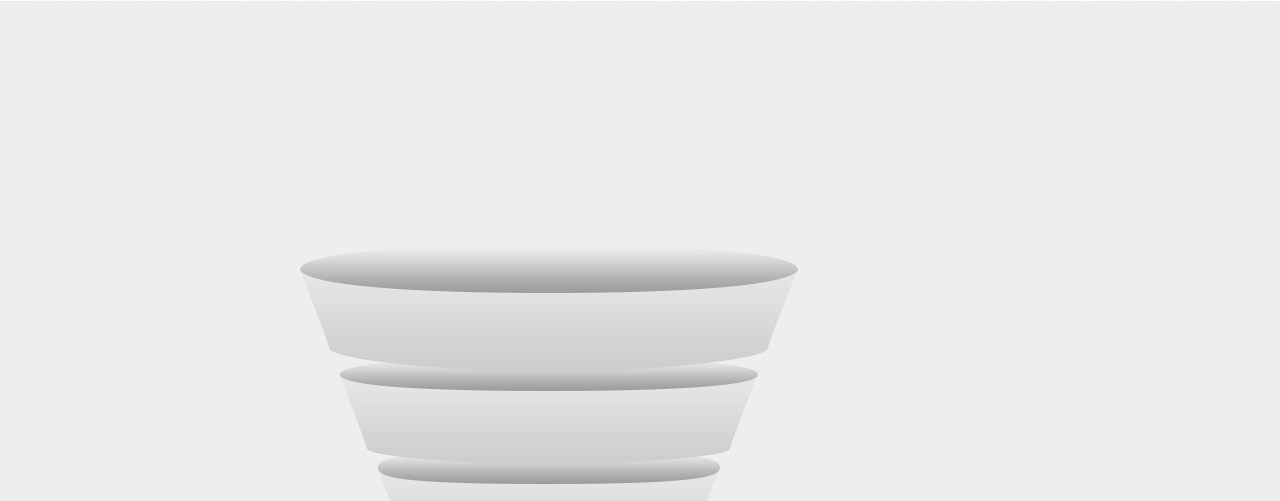
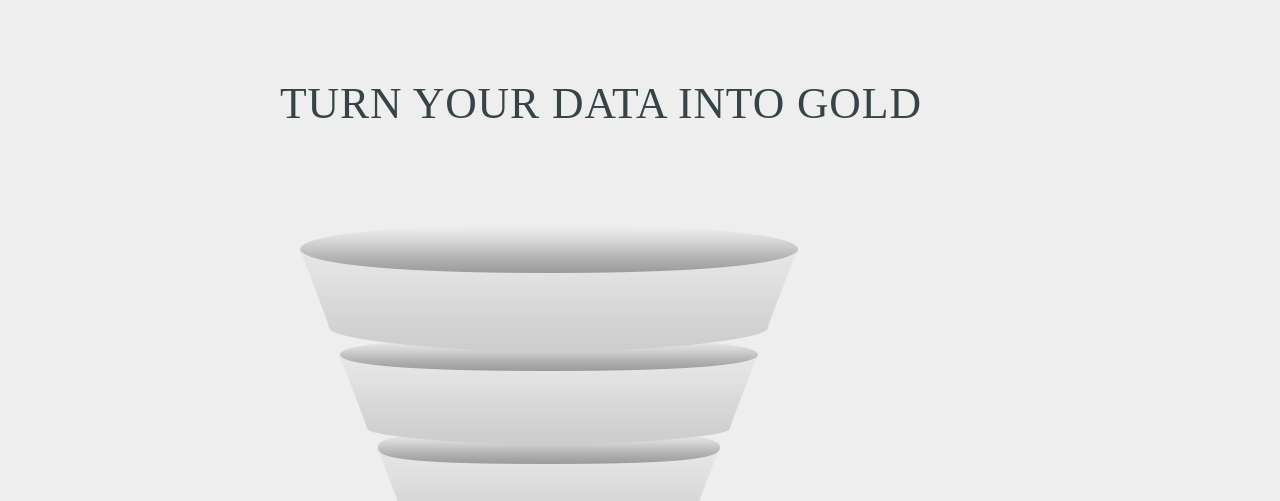
Before and after one commit to Stectech-Unibot/GPS, a website: page index.html in a window 1280 px wide. Shown: the part 831-1332 px from the top of the page. Drawn offline with nearby package versions, Linux system fonts and the light colour scheme; a script that the page names is missing.

Commit message:
position title

```diff
--- a/assets/scss/partials/_roadIcons.scss
+++ b/assets/scss/partials/_roadIcons.scss
@@ -16,6 +16,12 @@ top:850px; left:300px;
 
 #funnelBase { background-position: -2px -0px; width: 499px; height: 380px;
 top:874px; left:299px;
+}
+h1#funnelTitle {
+	position: absolute;
+    top: 804px;
+    margin: 0px;
+    left: 280px;
 }
 
 #funnelTop {position:absolute; z-index:1;}
```
Also changed, not shown: assets/css/main.css.
